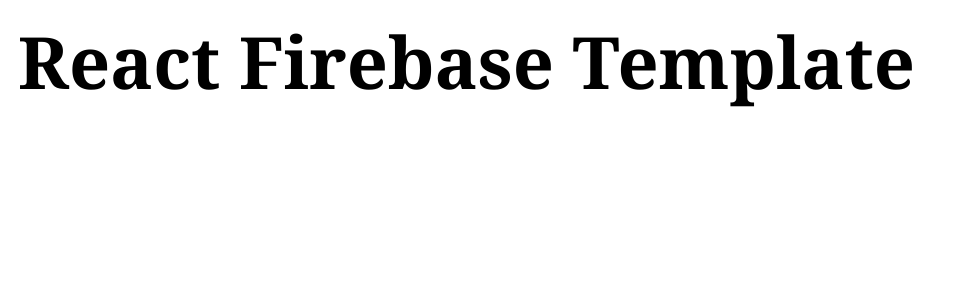
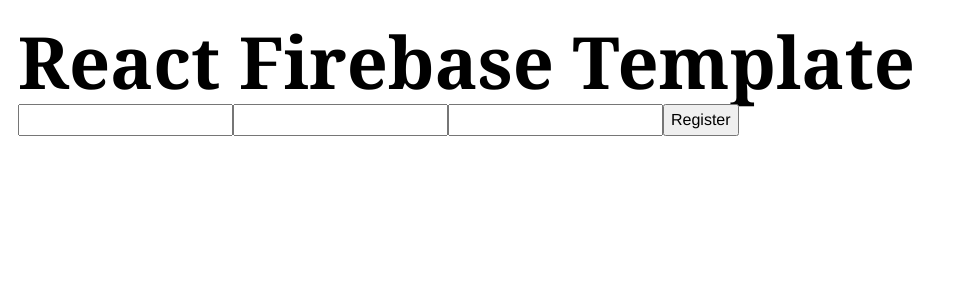
Before and after one commit to Flyingfool95/react-firebase-template, a React (Vite) app: page / in a window 1280 px wide. Shown: the top 300 px of the page, without its empty margins (0-957 px from the left). Built offline with nearby package versions, Linux system fonts and the light colour scheme; no server answers.

Commit message:
Adding useValidateAuthForm.ts hook Adding useRegisterUSer.ts hook clearing register form after success

```diff
--- a/src/App.tsx
+++ b/src/App.tsx
@@ -1,7 +1,37 @@
+import { useRef } from "react";
+import useRegisterUser from "./hooks/auth/useRegisterUser";
+import useValidateAuthform from "./hooks/shared/useValidateAuthForm";
+
 function App() {
+    const { registerUser } = useRegisterUser();
+    const { validateAuthForm } = useValidateAuthform();
+
+    const formRef = useRef<HTMLFormElement | null>(null);
+
+    const handleRegister = async (e: any) => {
+        e.preventDefault();
+        const formData = new FormData(e.target);
+        const email = formData.get("email") as string;
+        const password = formData.get("password") as string;
+        const confirmPassword = formData.get("confirmPassword") as string;
+
+        if (!validateAuthForm(email, password, confirmPassword)) return;
+
+        await registerUser(email, password);
+
+        formRef.current?.reset(); //Clears form after registration is successful
+    };
+
     return (
         <>
             <h1>React Firebase Template</h1>
+
+            <form onSubmit={(e) => handleRegister(e)} ref={formRef}>
+                <input type="email" name="email" id="email" />
+                <input type="password" name="password" id="password" />
+                <input type="password" name="confirmPassword" id="confirmPassword" />
+                <input type="submit" value="Register" />
+            </form>
         </>
     );
 }
--- a/src/hooks/auth/useRegisterUser.ts
+++ b/src/hooks/auth/useRegisterUser.ts
@@ -1,15 +1,13 @@
-import { createUserWithEmailAndPassword } from "firebase/auth/cordova";
+import { createUserWithEmailAndPassword } from "firebase/auth";
 import { auth } from "../../services/firebase/firebase";
 
 export default function useRegisterUser() {
-
-    const registerUser = async (email: string, password: string, confirmPassword: string) => {
-        if (!email || !password || !confirmPassword) return console.error("All fields must be filled");
-        if (password !== confirmPassword) return console.error("Passwords must match");
-
+    const registerUser = async (email: string, password: string) => {
         try {
             await createUserWithEmailAndPassword(auth, email, password);
-        } catch (error) {}
+        } catch (error) {
+            console.error(error);
+        }
     };
 
     return {
--- /dev/null
+++ b/src/hooks/shared/useValidateAuthForm.ts
@@ -0,0 +1,29 @@
+export default function useValidateAuthform() {
+    const validateAuthForm = (email: string, password: string, confirmPassword: string) => {
+        const MIN_PASSWORD_LENGTH = 8;
+        const emailRegex = /^[^\s@]+@[^\s@]+\.[^\s@]+$/;
+
+        if (!email || !password || !confirmPassword) {
+            console.error("All fields must be filled");
+            return false;
+        }
+        if (!emailRegex.test(email)) {
+            console.error("Email format is wrong");
+            return false;
+        }
+        if (password.length < MIN_PASSWORD_LENGTH) {
+            console.error(`Password must be at least ${MIN_PASSWORD_LENGTH} characters`);
+            return false;
+        }
+        if (password !== confirmPassword) {
+            console.error("Passwords must match");
+            return false;
+        }
+
+        return true;
+    };
+
+    return {
+        validateAuthForm,
+    };
+}
```
